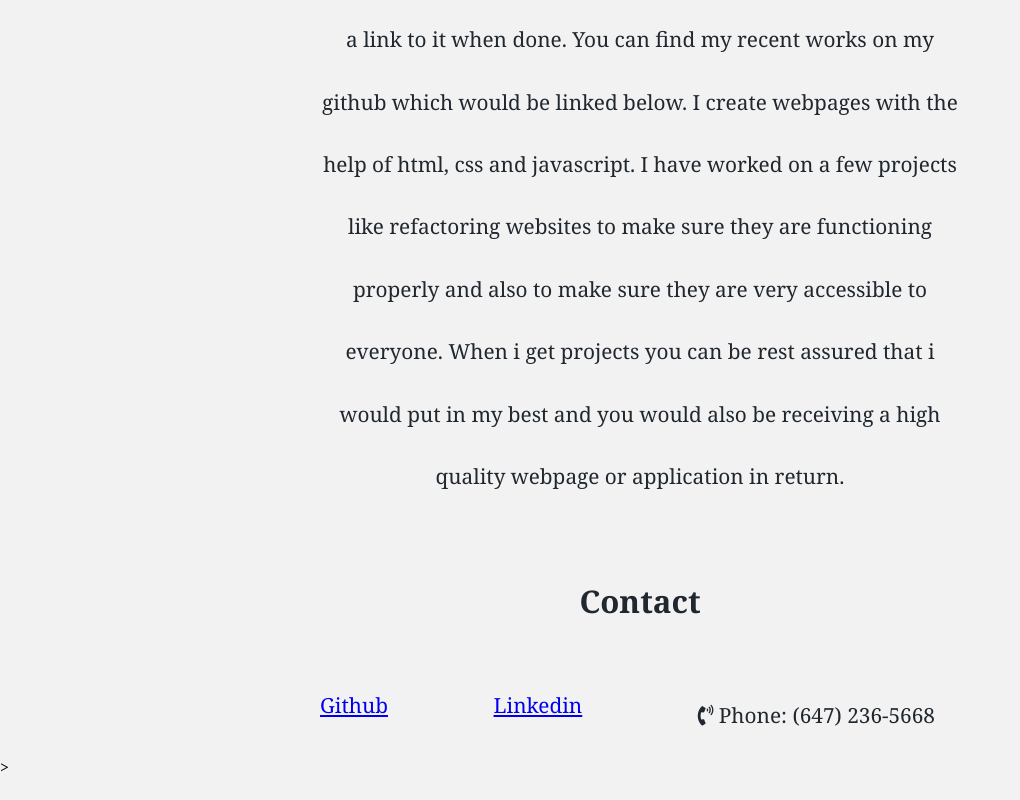
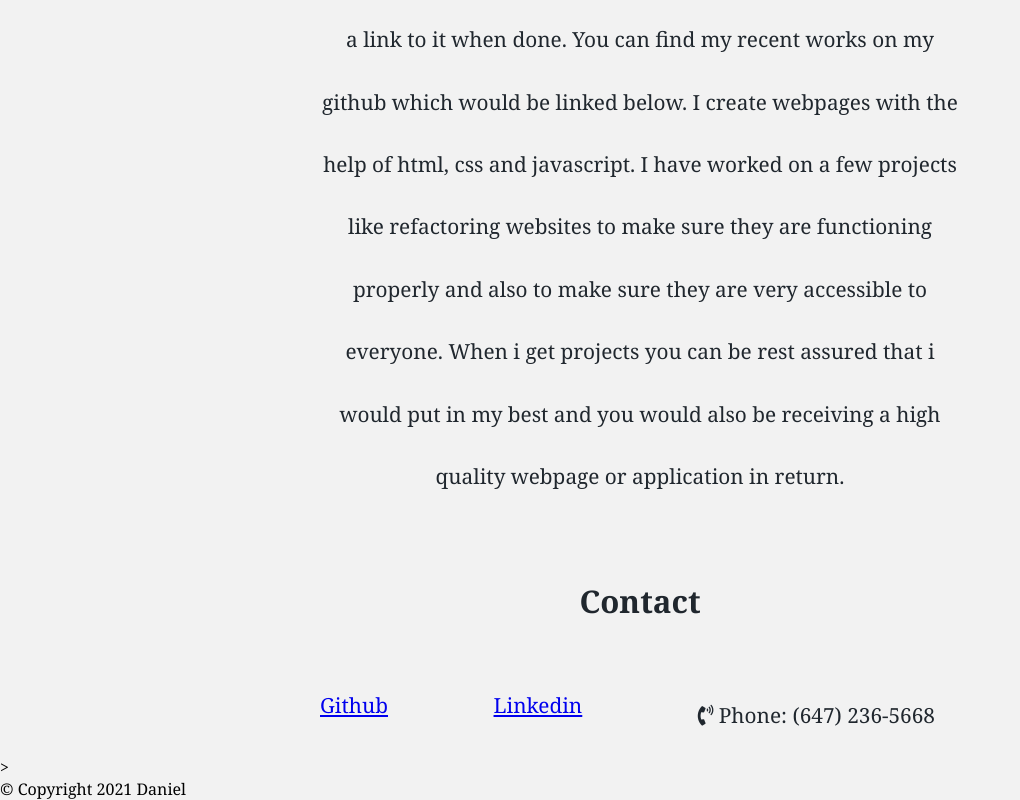
Before and after one commit to Daniel-ipymb/MY_PORTFOLIO, a plain HTML site: page Index.html in a window 1280 px wide. Shown: the part 1850-2650 px from the top of the page, without its empty margins (0-1020 px from the left). Before the commit the page ends 2628 px from the top, so only its background shows below. Drawn offline with Linux system fonts and the light colour scheme.

```diff
--- a/Index.html
+++ b/Index.html
@@ -77,8 +77,9 @@
 
     </section>
   </main>>
-
-
+   <footer>
+     &copy; Copyright 2021 Daniel
+   </footer>
 
 </body>
 </html>
```
Also changed, not shown: assets/style.css (line endings or trailing spaces), 1 other file.
